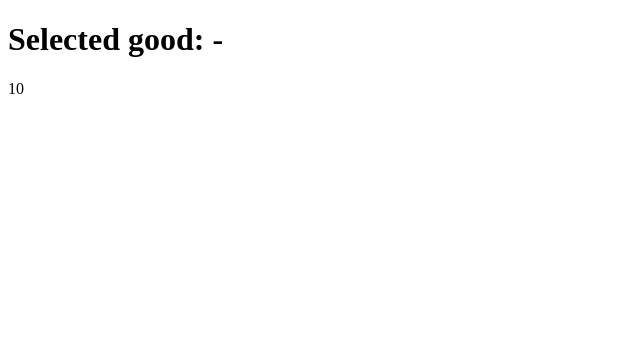
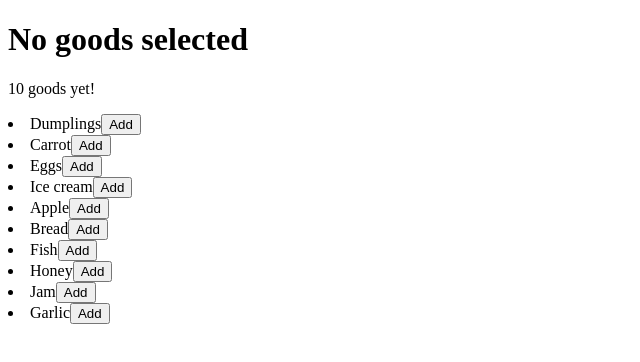
Before and after one commit to mate-academy/react_goods-selector, a React (Create React App) app: page / in a window 1280 px wide. Shown: the top 362 px of the page, without its empty margins (0-640 px from the left). Built offline with nearby package versions, Linux system fonts and the light colour scheme; the HTML template or start-up script is replaced by a standard one.

Commit message:
solution

```diff
--- a/src/App.js
+++ b/src/App.js
@@ -14,11 +14,118 @@ const goodsFromServer = [
   'Garlic',
 ];
 
-const App = () => (
-  <div className="App">
-    <h1>Selected good: -</h1>
-    {goodsFromServer.length}
-  </div>
-);
+class App extends React.Component {
+  state = {
+    selectedGood: 'No goods selected',
+    selectedGoods: [],
+  }
+
+  clear = () => {
+    const allLi = [...document.querySelectorAll('li')];
+    const allButton = [...document.querySelectorAll('button')];
+
+    this.setState({ selectedGood: 'No goods selected' });
+    this.setState(state => ({ selectedGoods: [] }));
+    for (let i = 0; i < allLi.length; i += 1) {
+      allLi[i].style.color = 'black';
+    }
+
+    for (let i = 0; i < allButton.length; i += 1) {
+      allButton[i].style.display = 'inline-block';
+    }
+  }
+
+  remover = (item) => {
+    const newSelectedGoods = this.state.selectedGoods.filter(x => x !== item);
+
+    this.setState(state => ({ selectedGoods: newSelectedGoods }));
+
+    const sumRemove = newSelectedGoods.join(', ');
+
+    if (newSelectedGoods.length === 1) {
+      this.setState(state => ({
+        selectedGood: `${sumRemove} is selected`,
+      }));
+    } else if (newSelectedGoods.length === 0) {
+      this.setState(state => ({
+        selectedGood: 'No goods selected',
+      }));
+    } else {
+      this.setState(state => ({
+        selectedGood: `${sumRemove} are selected`,
+      }));
+    }
+
+    document.querySelector(`.${item.slice(0, 1)}`).style.color = 'black';
+    document.querySelector(`.${item.slice(0, 2)}`).style.display
+      = 'inline-block';
+  }
+
+  adder = (item) => {
+    this.state.selectedGoods.push(item);
+    const sumAdd = this.state.selectedGoods.join(', ');
+
+    if (this.state.selectedGoods.length === 1) {
+      this.setState(state => ({
+        selectedGood: `${sumAdd} is selected`,
+      }));
+    } else {
+      this.setState(state => ({
+        selectedGood: `${sumAdd} are selected`,
+      }));
+    }
+
+    document.querySelector(`.${item.slice(0, 1)}`).style.color = 'aqua';
+    document.querySelector(`.${item.slice(0, 2)}`).style.display = 'none';
+  }
+
+  render() {
+    return (
+      <div className="App">
+        <h1>{this.state.selectedGood}</h1>
+        <p>
+          {goodsFromServer.length - this.state.selectedGoods.length}
+          &nbsp;goods yet!
+        </p>
+        <div>
+          {goodsFromServer.map(item => (
+            <li
+              key={goodsFromServer.indexOf(item)}
+              className={item.slice(0, 1)}
+              type="button"
+            >
+              <>
+                {item}
+                <button
+                  className={item.slice(0, 2)}
+                  onClick={() => this.adder(item)}
+                  type="button"
+                >
+                  Add
+                </button>
+                {(this.state.selectedGoods.includes(item)) && (
+                  <button
+                    onClick={() => this.remover(item)}
+                    type="button"
+                  >
+                    Remove
+                  </button>
+                )}
+              </>
+            </li>
+          ))}
+        </div>
+        {(this.state.selectedGood !== 'No goods selected') && (
+          <button
+            onClick={() => this.clear()}
+            type="button"
+          >
+            X
+          </button>
+        )}
+      </div>
+    );
+  }
+}
 
 export default App;
--- a/src/App.scss
+++ b/src/App.scss
@@ -1 +1,3 @@
-// styles go here
+.selected {
+  background-color:aqua;
+}
```
Also changed, not shown: 1 other file (tests, documents, lock files or other folders).
